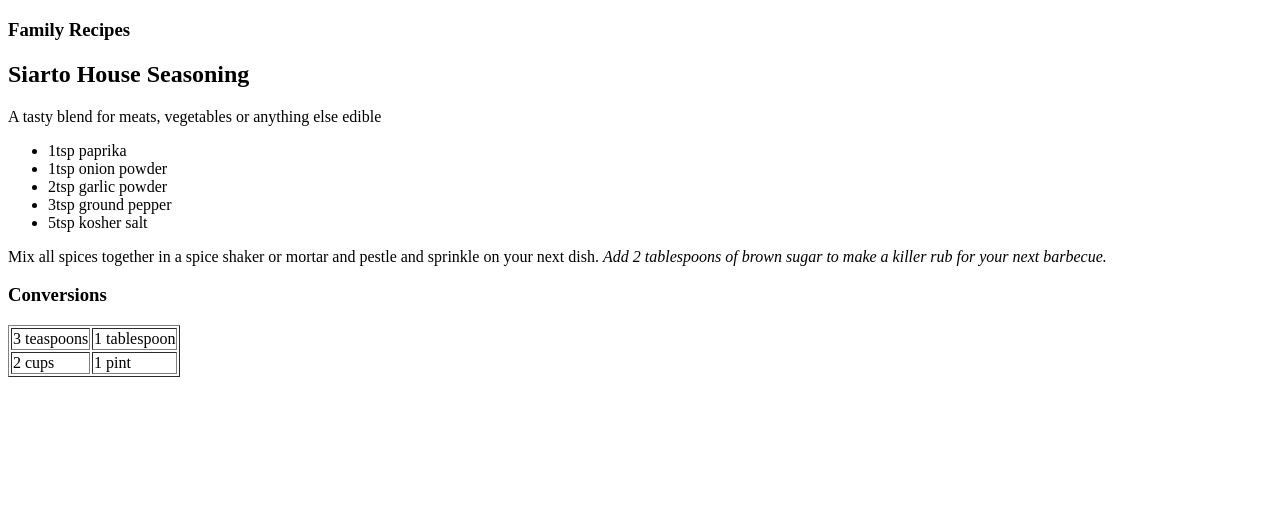
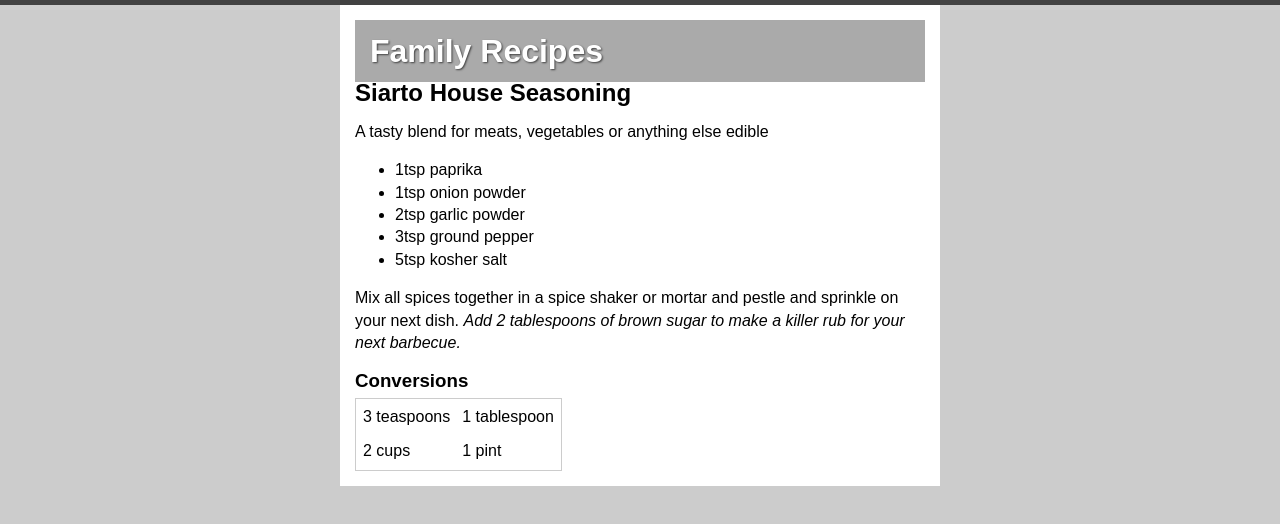
Before and after one commit to folkert4/TC349, a plain HTML site: page W4/recipes.html in a window 1280 px wide. Drawn offline with Linux system fonts and the light colour scheme.

Commit message:
recipes pages and css added and finished

```diff
--- /dev/null
+++ b/W4/recipes.css
@@ -0,0 +1,42 @@
+body {
+	background: #ccc;
+	margin: 0;
+	border-top: 5px  solid #424242;
+	font-family: "Arial", sans-serif;
+	line-height: 1.4em;
+}
+
+h1 {
+	background: #aaa;
+	padding: 20px 15px;
+	font-size: 24pt;
+	color: #fff;
+	text-shadow: 1px 1px 2px #424242;
+}
+
+.content {
+	background: #fff;
+	width: 600px;
+	margin: 0 auto;
+}
+
+#recipes {
+	padding: 15px;
+}
+
+h1, h2, h3 {
+	margin: 0;
+}
+
+h3 {
+	margin-bottom: 5px;
+}
+
+table {
+	border: 1px solid #ccc;
+	border-collapse: : collapse;
+}
+
+table td {
+	padding: 5px;
+}
--- a/W4/recipes.html
+++ b/W4/recipes.html
@@ -3,14 +3,16 @@
 <head>
 	<meta http-equiv="content-type" content"text/html; charset=utf-8">
 	<title>Family Recipes</title>
+	<link rel="stylesheet" type="text/css" href="recipes.css" media="screen">
 </head>
 <body>
 	<div class="header">
 	</div>
+	<div class="content">
 		<section id="recipes">
 			<article>
 				<h1>Family Recipes </h1>
-			<h2>Siarto House Seasoning</h2>
+				<h2 class="r-title">Siarto House Seasoning</h2>
 				<p>A tasty blend for meats, vegetables or anything else edible</p>
 				<ul>
 					<li>1tsp paprika</li>
@@ -21,7 +23,7 @@
 				</ul>
 				<p>Mix all spices together in a spice shaker or mortar and pestle and sprinkle on your next dish. <em>Add 2 tablespoons of brown sugar to make a killer rub for your next barbecue.</em></p>
 				<h3>Conversions</h3>
-			<table border="1">
+				<table border="0">
 					<tr>
 						<td>3 teaspoons</td>
 						<td>1 tablespoon</td>
@@ -33,6 +35,7 @@
 				</table>
 			</article>
 		</section>
+	</div>
 	<div class="footer">
 	</div>
 </body>
```
Lines whose indentation alone changed are shown as unchanged.
